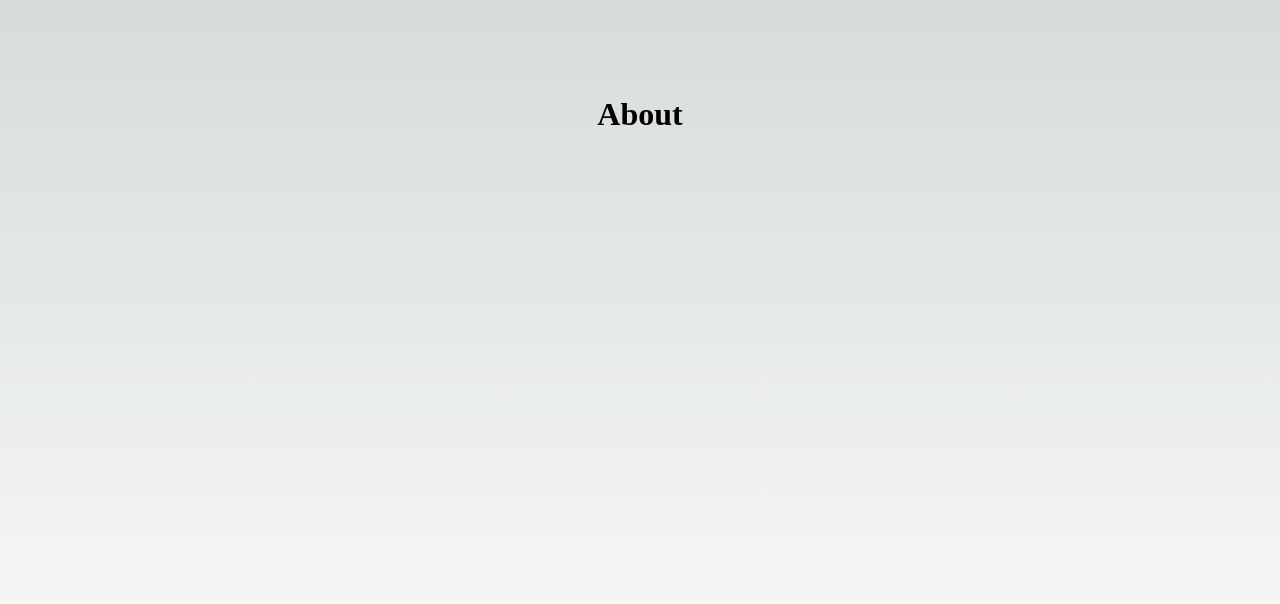
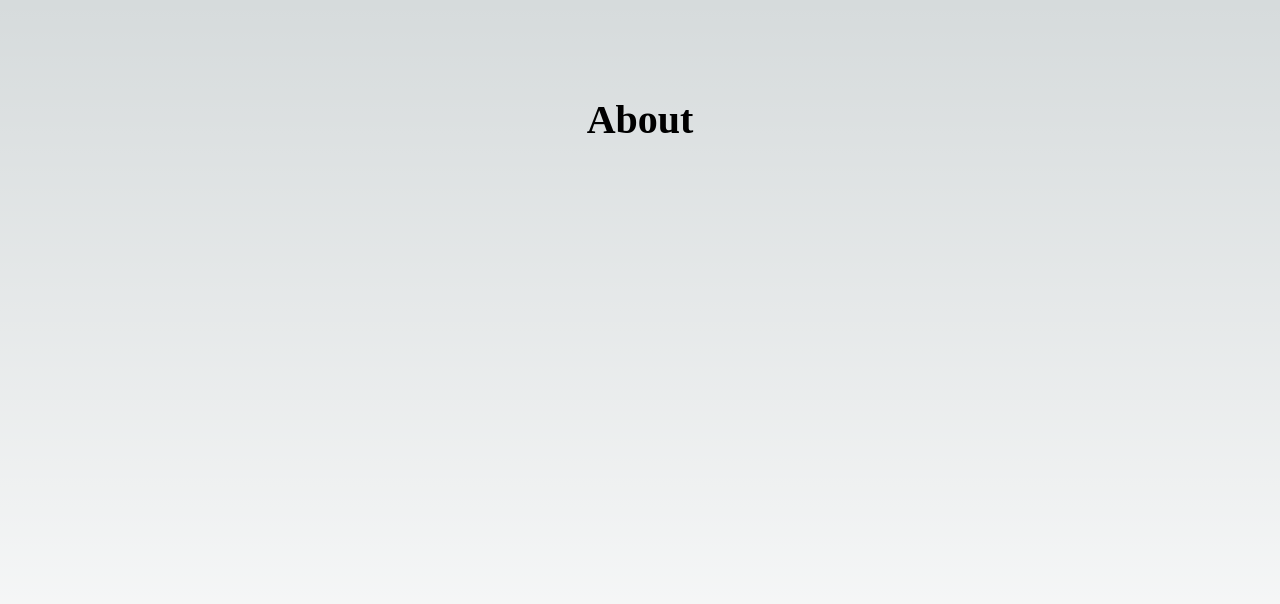
Before and after one commit to fidotheprince/nextjs-practice, a Next.js app in the folder next-pract/: page /about in a window 1280 px wide. Shown: the top 604 px of the page. Built offline with nearby package versions, Linux system fonts and the light colour scheme.

Commit message:
added styles;

```diff
--- a/next-pract/styles/Layout.module.css
+++ b/next-pract/styles/Layout.module.css
@@ -1,10 +1,19 @@
+.container {
+  min-height: 100vh;
+  padding: 0 0.5 rem;
+  display: flex;
+  flex-direction: column;
+  justify-content: flex-start;
+  align-items: center;
+}
 .main {
   display: flex;
   flex-direction: column;
-  justify-content: space-between;
+  justify-content: flex-start;
   align-items: center;
   padding: 6rem;
   min-height: 100vh;
+  font-size: 1.25rem;
 }
 
 .description {
```
